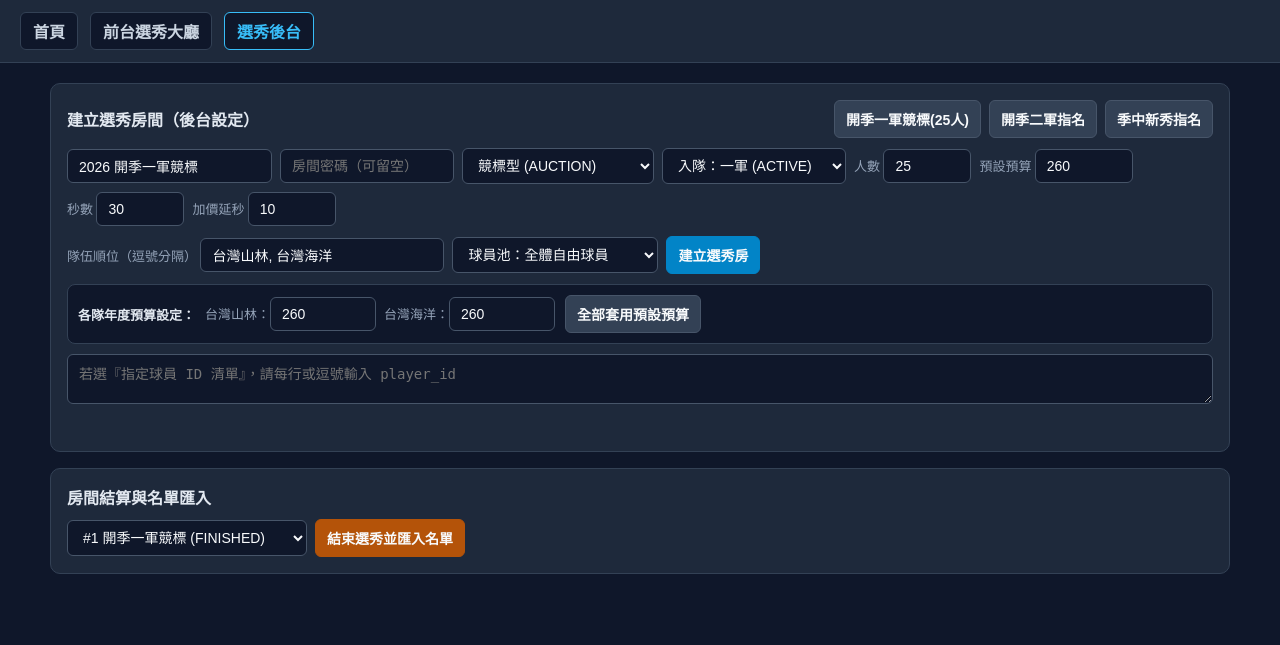
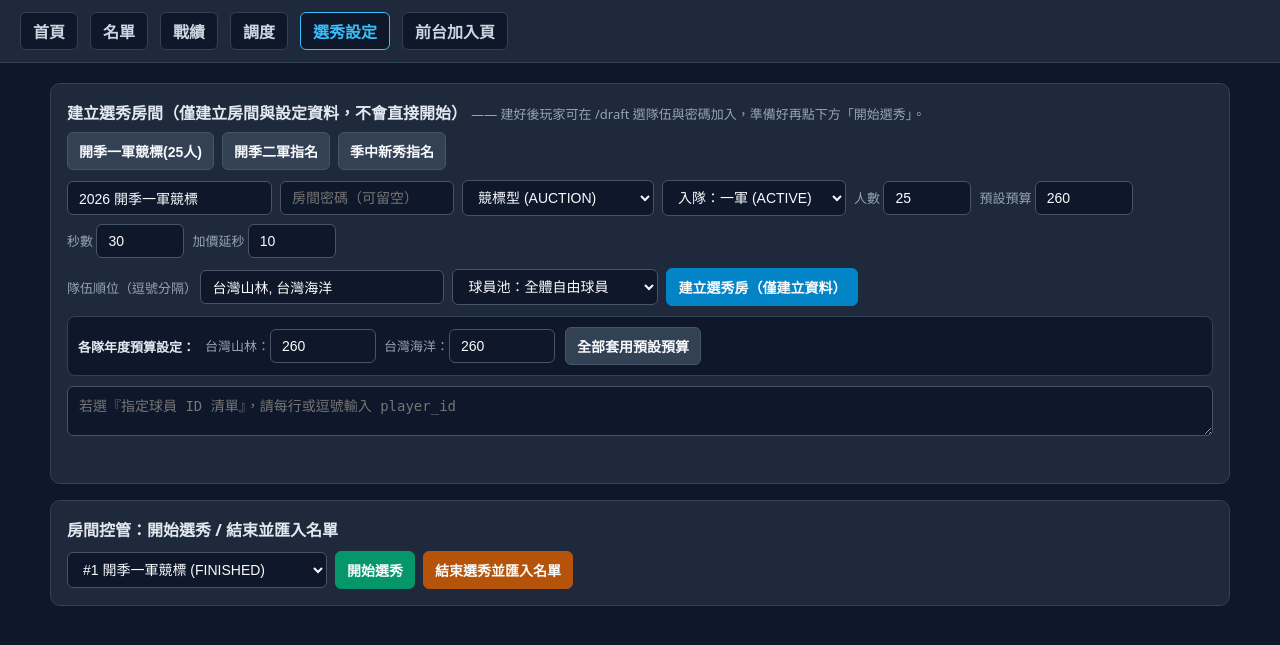
Before and after one commit to andrew950319-sys/fantasy-cpbl-winter, a FastAPI app: page /draft/admin in a window 1280 px wide. Shown: the top 645 px of the page. Run offline with FastAPI, Linux system fonts and the light colour scheme; data comes from the database, SQL or seed files in the repository; both versions use the stored data as it was after the commit.

Commit message:
Fix draft admin navigation link and clean template href quotes

```diff
--- a/main.py
+++ b/main.py
@@ -2808,7 +2808,7 @@ async def api_draft_create_room(payload: dict = Body(...)):
                 turn_seconds, bid_extend_seconds, pool_mode, custom_pool_json,
                 status, current_round, current_turn_idx, current_nominator,
                 deadline_ts, created_at
-            ) VALUES (?, ?, ?, ?, ?, ?, ?, ?, ?, ?, 'ACTIVE', 1, 0, ?, ?, ?)
+            ) VALUES (?, ?, ?, ?, ?, ?, ?, ?, ?, ?, 'LOBBY', 1, 0, ?, ?, ?)
         """, (
             title, room_password, mode, target_slot, picks_per_team, default_budget,
             turn_seconds, bid_extend_seconds, pool_mode, _draft_json.dumps(custom_ids, ensure_ascii=False),
@@ -3028,6 +3028,34 @@ async def api_draft_pick(room_id: int, payload: dict = Body(...)):
         conn.close()
 
 
+
+@app.post("/api/draft/rooms/{room_id}/start")
+async def api_draft_start_room(room_id: int):
+    conn = get_db()
+    cursor = conn.cursor()
+    try:
+        ensure_extended_schema(cursor)
+        ensure_draft_schema(cursor)
+        cursor.execute("SELECT * FROM draft_rooms WHERE id = ?", (room_id,))
+        row = cursor.fetchone()
+        if not row:
+            return JSONResponse({"ok": False, "error": "找不到選秀房"}, status_code=404)
+        room = dict(row)
+        now_ts = _draft_now_ts()
+        turn_sec = int(room.get("turn_seconds") or 30)
+        cursor.execute("""
+            UPDATE draft_rooms
+            SET status = 'ACTIVE',
+                current_round = COALESCE(NULLIF(current_round, 0), 1),
+                current_turn_idx = COALESCE(current_turn_idx, 0),
+                deadline_ts = ?
+            WHERE id = ?
+        """, (now_ts + turn_sec, room_id))
+        conn.commit()
+        return JSONResponse({"ok": True, "room_id": room_id, "status": "ACTIVE"})
+    finally:
+        conn.close()
+
 @app.post("/api/draft/rooms/{room_id}/finish")
 async def api_draft_finish(room_id: int):
     conn = get_db()
@@ -3060,6 +3088,10 @@ async def page_draft(request: Request):
     return templates.TemplateResponse("draft.html", ctx)
 
 
+
+
+
+
 @app.get("/draft/admin")
 async def page_draft_admin(request: Request):
     import inspect
--- a/templates/draft_admin.html
+++ b/templates/draft_admin.html
@@ -7,14 +7,17 @@
   <style>
     body { font-family: system-ui, -apple-system, "Segoe UI", sans-serif; margin: 0; background: #0f172a; color: #e2e8f0; }
     nav { background: #1e293b; padding: 12px 20px; display: flex; gap: 12px; flex-wrap: wrap; align-items: center; border-bottom: 1px solid #334155; }
-    nav a { color: #cbd5e1; text-decoration: none; font-weight: 600; padding: 6px 12px; border-radius: 6px; background: #0f172a; border: 1px solid #334155; }
+    nav { position: relative; z-index: 50; pointer-events: auto; }
+    nav a { position: relative; z-index: 51; pointer-events: auto; cursor: pointer; color: #cbd5e1; text-decoration: none; font-weight: 600; padding: 6px 12px; border-radius: 6px; background: #0f172a; border: 1px solid #334155; }
     nav a:hover, nav a.active { color: #38bdf8; border-color: #38bdf8; }
     .container { max-width: 1180px; margin: 20px auto; padding: 0 16px; display: grid; gap: 16px; }
     .card { background: #1e293b; border: 1px solid #334155; border-radius: 10px; padding: 16px; }
     .row { display: flex; gap: 8px; flex-wrap: wrap; align-items: center; margin-bottom: 10px; }
     input, select, textarea, button { background: #0f172a; color: #f8fafc; border: 1px solid #475569; border-radius: 6px; padding: 8px 11px; font-size: 14px; }
     button { background: #0284c7; border-color: #0284c7; font-weight: 600; cursor: pointer; }
+    button:hover { background: #0369a1; }
     button.secondary { background: #334155; border-color: #475569; }
+    button.start { background: #059669; border-color: #059669; }
     button.warn { background: #b45309; border-color: #b45309; }
     .budget-grid { display: flex; gap: 10px; flex-wrap: wrap; align-items: center; padding: 10px; background: #0f172a; border: 1px solid #334155; border-radius: 8px; margin-bottom: 10px; }
     .muted { color: #94a3b8; font-size: 13px; }
@@ -22,16 +25,22 @@
   </style>
 </head>
 <body>
-  <nav>
+      <nav style="position: relative; z-index: 50;">
     <a href="/">首頁</a>
-    <a href="/draft">前台選秀大廳</a>
-    <a href="/draft/admin" class="active">選秀後台</a>
+    <a href="/roster">名單</a>
+    <a href="/standings">戰績</a>
+    <a href="/matchup">調度</a>
+    <a href="/draft/admin" class="active">選秀設定</a>
+    <a href="/draft">前台加入頁</a>
   </nav>
 
   <div class="container">
     <div class="card">
       <div class="row" style="justify-content: space-between;">
-        <strong>建立選秀房間（後台設定）</strong>
+        <div>
+          <strong>建立選秀房間（僅建立房間與設定資料，不會直接開始）</strong>
+          <span class="muted">—— 建好後玩家可在 /draft 選隊伍與密碼加入，準備好再點下方「開始選秀」。</span>
+        </div>
         <div class="row" style="margin-bottom:0;">
           <button type="button" class="secondary" onclick="applyPreset('AUCTION_25')">開季一軍競標(25人)</button>
           <button type="button" class="secondary" onclick="applyPreset('MINORS_DRAFT')">開季二軍指名</button>
@@ -65,7 +74,7 @@
           <option value="FA">球員池：全體自由球員</option>
           <option value="CUSTOM">球員池：指定球員 ID 清單</option>
         </select>
-        <button type="button" onclick="createRoom()">建立選秀房</button>
+        <button type="button" onclick="createRoom()">建立選秀房（僅建立資料）</button>
       </div>
 
       <div class="budget-grid">
@@ -79,9 +88,10 @@
     </div>
 
     <div class="card">
-      <strong>房間結算與名單匯入</strong>
+      <strong>房間控管：開始選秀 / 結束並匯入名單</strong>
       <div class="row" style="margin-top:10px; margin-bottom:0;">
-        <select id="manageRoomSelect" style="min-width:240px;"></select>
+        <select id="manageRoomSelect" style="min-width:260px;"></select>
+        <button type="button" class="start" onclick="startRoom()">開始選秀</button>
         <button type="button" class="warn" onclick="finishRoom()">結束選秀並匯入名單</button>
       </div>
     </div>
@@ -151,11 +161,21 @@ async function createRoom() {
   });
   const data = await res.json();
   if (data.ok) {
-    adminMsg.textContent = `已建立選秀房 #${data.room_id}，玩家可於 /draft 選擇此房間加入。`;
+    adminMsg.textContent = `已建立選秀房 #${data.room_id}（等待加入中，尚未開始），玩家可至 /draft 選擇房間與密碼加入。`;
     await loadRooms();
   } else {
     adminMsg.textContent = data.error || '建房失敗';
   }
+}
+
+async function startRoom() {
+  const rid = manageRoomSelect.value;
+  if (!rid) return;
+  const res = await fetch(`/api/draft/rooms/${rid}/start`, { method: 'POST' });
+  const d = await res.json();
+  if (d.ok) adminMsg.textContent = `房間 #${rid} 已正式開始選秀！`;
+  else adminMsg.textContent = d.error || '開始選秀失敗';
+  await loadRooms();
 }
 
 async function finishRoom() {
--- a/templates/index.html
+++ b/templates/index.html
@@ -18,7 +18,7 @@
       <a href="/matchup" class="px-3 py-1.5 rounded-lg bg-slate-800 hover:bg-slate-700 text-slate-200 font-medium">
         對戰與調度中心
       </a>
-  <a href="/draft" class="px-3 py-1.5 rounded-lg bg-slate-700 text-white font-medium border border-slate-600">選秀</a>
+  <a href="/draft/admin" class="px-3 py-1.5 rounded-lg bg-slate-700 text-white font-medium border border-slate-600">選秀</a>
   </nav>
 
     <div class="bg-slate-900 border border-slate-800 rounded-xl p-6 space-y-4">
--- a/templates/matchup.html
+++ b/templates/matchup.html
@@ -21,7 +21,7 @@
         <a href="/matchup" class="px-3 py-1.5 rounded-lg bg-slate-700 text-white font-medium border border-slate-600">
           對戰與調度中心
         </a>
-  <a href="/draft" class="px-3 py-1.5 rounded-lg bg-slate-800 hover:bg-slate-700 text-slate-200 font-medium">選秀</a>
+  <a href="/draft/admin" class="px-3 py-1.5 rounded-lg bg-slate-800 hover:bg-slate-700 text-slate-200 font-medium">選秀</a>
         </div>
       {% if logged_team %}
       <div class="text-slate-400">
--- a/templates/roster.html
+++ b/templates/roster.html
@@ -23,7 +23,7 @@
           <a href="/standings?team={{ current_team }}" class="px-3 py-1.5 rounded-lg bg-slate-800 hover:bg-slate-700 text-slate-200 font-medium">
           戰績排行
         </a>
-  <a href="/draft" class="px-3 py-1.5 rounded-lg bg-slate-800 hover:bg-slate-700 text-slate-200 font-medium">選秀</a>
+  <a href="/draft/admin" class="px-3 py-1.5 rounded-lg bg-slate-800 hover:bg-slate-700 text-slate-200 font-medium">選秀</a>
       </div>
       <div class="text-slate-400">
         檢視隊伍：<span class="text-slate-100 font-semibold">{{ current_team }}</span>
--- a/templates/standings.html
+++ b/templates/standings.html
@@ -23,7 +23,7 @@
           <a href="/standings?team={{ current_team }}" class="px-3 py-1.5 rounded-lg bg-slate-700 text-white font-medium border border-slate-600">
           戰績排行
         </a>
-  <a href="/draft" class="px-3 py-1.5 rounded-lg bg-slate-800 hover:bg-slate-700 text-slate-200 font-medium">選秀</a>
+  <a href="/draft/admin" class="px-3 py-1.5 rounded-lg bg-slate-800 hover:bg-slate-700 text-slate-200 font-medium">選秀</a>
       </div>
       <div class="text-slate-400">
         測試對戰隊伍：<span class="text-slate-100 font-semibold">台灣山林 vs 台灣海洋</span>
```
Also changed, not shown: check_stats.py (deleted, +0 -15 lines), templates/draft.html (+34 -17 lines), fantasy_league.db, 1 other file.
